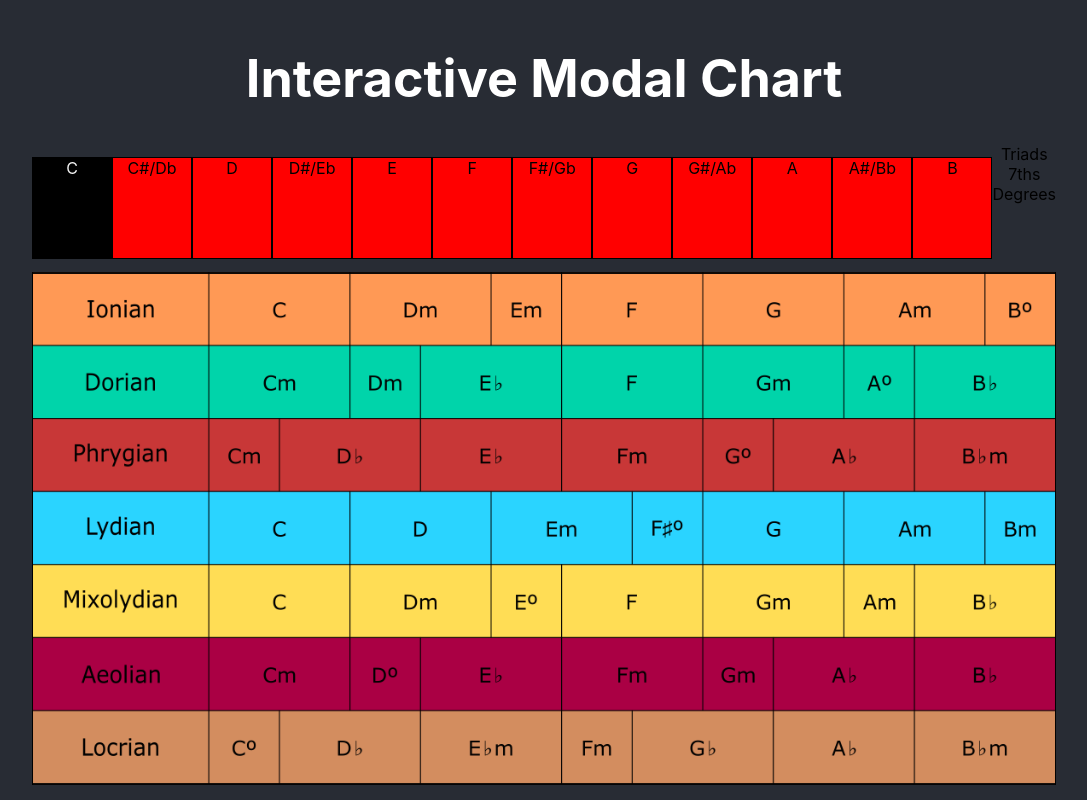
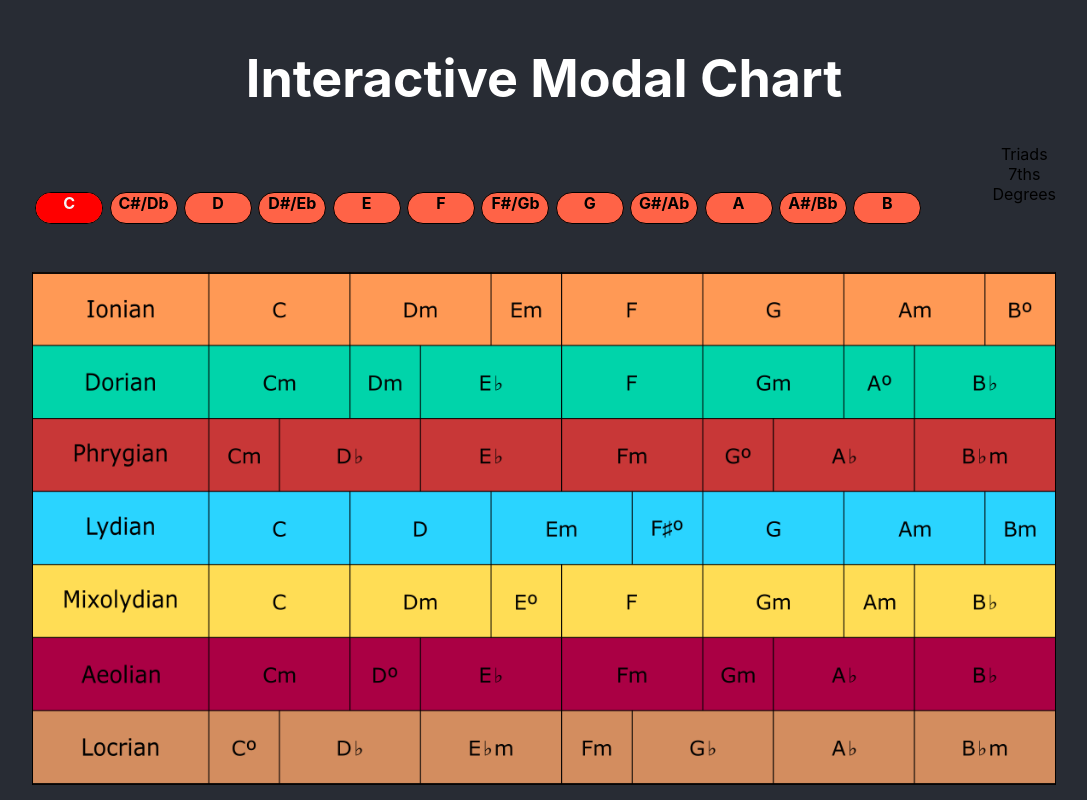
Before and after one commit to Tycholiz/modal-interchange-chart, a React (Create React App) app: page / in a window 1280 px wide. Shown: the whole page, without its empty margins (96-1183 px from the left). Built offline with nearby package versions, Linux system fonts and the light colour scheme.

Commit message:
keys will wrap

```diff
--- a/src/components/App.js
+++ b/src/components/App.js
@@ -32,12 +32,13 @@ class App extends Component {
     return (
       <div className="App">
         <header className="App-header">
+         {/* interactive chart of modes */}
           <h1>Interactive Modal Chart</h1>
         </header>
         <div className="buttonWrapper">
           <KeyContainer
             changeKey={this.changeKey}
-          />
+            />
           <NotationContainer
             changeNotation={this.changeNotation}
           />
--- a/src/components/Key.js
+++ b/src/components/Key.js
@@ -2,20 +2,7 @@ import React, { Component } from 'react';
 import '../styles/Key.css';
 
 class App extends Component {
-	constructor(props) {
-		super(props)
-		this.state = {
-			selectedKey: 'wq'
-		}
-	}
-
-	// setKeyState = () => {
-	// 	const currentKey = document.getElementById(this.props.keyValue).value
-	// 	console.log(currentKey)
-	// }
-	// nextKey = document.getElementById(this.props.keyValue).value
 	render() {
-
 		return (
 			<div className="keyWrapper">
 				<input
--- a/src/components/KeyContainer.js
+++ b/src/components/KeyContainer.js
@@ -4,6 +4,7 @@ import '../styles/KeyContainer.css';
 
 class App extends Component {
 	render() {
+
 		return (
 			// keyValue = the value that will be shown in UI, keyName = name used for react data flow purposes
 			<div className="keyContainerWrapper">
--- a/src/styles/Key.css
+++ b/src/styles/Key.css
@@ -1,22 +1,34 @@
 .keyWrapper {
-	background-color: red;
+	/* position: relative; */
+	background-color: tomato;
 	border: 1px solid black;
-	height: 100px;
-	width: 100px;
+	height: 30px;
+	min-width: 66px;
+	margin-left: .2em;
+	margin-right: .2em;
+  display: inline-block;
+  cursor: pointer;
+  font-weight: bold;
+  text-align: center;
+  border-radius: 25px;
+  user-select: none;
 }
-
+label.keyLabel {
+	/* position: absolute; */
+	/* top: 6px; */
+	/* right: 0;
+	bottom: 0;
+	left: 0; */
+	display: inline-block;
+	height: 100%;
+	width: 100%;
+}
+input:checked + label.keyLabel {
+	background: red;
+	color: whitesmoke;
+	border-radius: 25px;
+}
 input {
 	position: absolute;
   left: -1000px;
 }
-
-label.keyLabel {
-	display: inline-block;
-	height: 100%;
-	width: 100%;
-}
-
-input:checked + label.keyLabel {
-	background: black;
-	color: whitesmoke;
-}
--- a/src/styles/KeyContainer.css
+++ b/src/styles/KeyContainer.css
@@ -1,6 +1,7 @@
 .keyContainerWrapper {
 	display: flex;
 	flex: 1;
+	flex-wrap: wrap;
 	flex-direction: row;
 	align-items: center;
   width: 80%;
```
